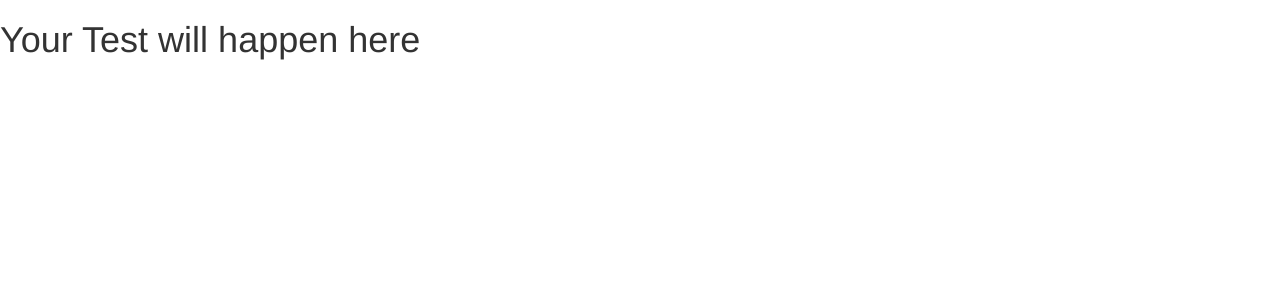
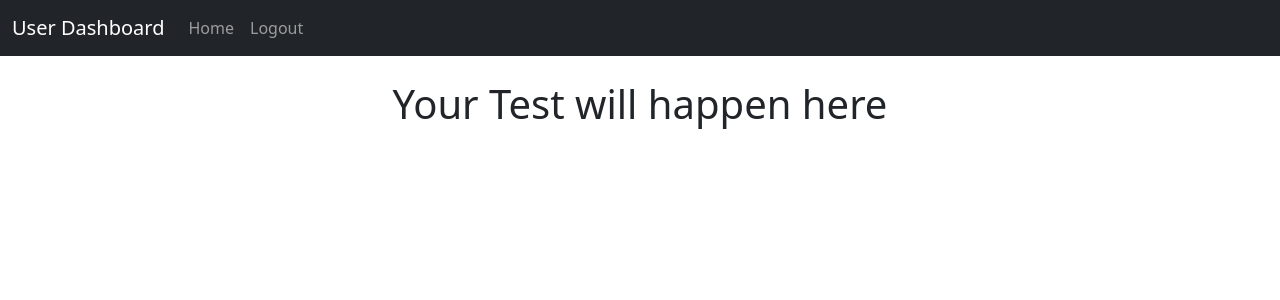
Before and after one commit to soumodiptab/web-evaluator, a Flask app: page /dashboard in a window 1280 px wide. Shown: the top 300 px of the page. Run offline with Flask 2, Linux system fonts and the light colour scheme; a user stored in the database is signed in; some libraries are stand-ins or nearby versions.

Commit message:
added same page flash message in case of login error, added navbar in user page after user sign in, added home link in admin dashboard

```diff
--- a/app.py
+++ b/app.py
@@ -1,4 +1,4 @@
-from flask import Flask, render_template, redirect, url_for, jsonify, request
+from flask import Flask, flash, render_template, redirect, url_for, jsonify, request
 from flask_bootstrap import Bootstrap
 from flask_wtf import FlaskForm
 from wtforms import StringField, PasswordField, BooleanField
@@ -17,6 +17,7 @@ app = Flask(__name__)
 app.config['SQLALCHEMY_TRACK_MODIFICATIONS'] = False
 app.config['SECRET_KEY'] = 'secretkey'
 app.config['SQLALCHEMY_DATABASE_URI'] = 'mysql+mysqlconnector://root:password@localhost/eval'
+# app.config['SQLALCHEMY_DATABASE_URI'] = 'mysql://root:''@localhost/login'
 bootstrap = Bootstrap(app)
 db = SQLAlchemy(app)
 login_manager = LoginManager()
@@ -94,10 +95,12 @@ def login():
                 else:
                     return redirect(url_for('dashboard'))
             else:
-                print("password mismatch!")
+                flash("Password Mismatch!")
+                return render_template('login.html', form=form)
         # return str(user.username) + " " + str(user.password) + " " + str(form.username.data) + " " + str(form.password.data)
-
-        return '<h1>Invalid username or password</h1>'
+        flash("User does not exist!!")
+        return render_template('login.html', form=form)
+        # return '<h1>Invalid username or password</h1>'
         # return '<h1>' + form.username.data + ' ' + form.password.data + '</h1>'
 
     return render_template('login.html', form=form)
@@ -229,6 +232,7 @@ def eventDashboard():
     return render_template('event_dashboard.html', events=events)
 
 
+# pip install --upgrade 'SQLAlchemy<1.4'
 def database_init():
     db.drop_all()
     db.create_all()
--- a/templates/dashboard.html
+++ b/templates/dashboard.html
@@ -1,13 +1,36 @@
-{% extends "bootstrap/base.html" %}
+{% extends "base.html" %}
 
 {% block title %}
 {% endblock %}
 
 {% block styles %}
 {{super()}}
-<!-- <link rel="stylesheet" href="{{url_for('.static', filename='dashboard.css')}}"> -->
+<link rel="stylesheet" href="{{url_for('.static', filename='dashboard.css')}}">
 {% endblock %}
 
 {% block content %}
+<nav class="navbar navbar-expand-lg bg-dark navbar-dark">
+    <div class="container-fluid">
+        <!-- <a class="navbar-brand" href="#">Navbar</a> -->
+        <a class="navbar-brand" href="#">User Dashboard</a>
+        <button class="navbar-toggler" type="button" data-bs-toggle="collapse" data-bs-target="#navbarNav"
+            aria-controls="navbarNav" aria-expanded="false" aria-label="Toggle navigation">
+            <span class="navbar-toggler-icon"></span>
+        </button>
+        <div class="collapse navbar-collapse" id="navbarNav">
+            <ul class="navbar-nav">
+                <li class="nav-item">
+                    <a class="nav-link" href="{{ url_for('index') }}">Home</a>
+                </li>
+                <li class="nav-item">
+                    <a class="nav-link" href="{{ url_for('logout') }}">Logout</a>
+                </li>
+            </ul>
+        </div>
+    </div>
+</nav>
+<br>
+<center>
 <h1>Your Test will happen here</h1>
+</center>
 {% endblock %}
--- a/templates/dashboard_admin.html
+++ b/templates/dashboard_admin.html
@@ -22,6 +22,9 @@
                 <!-- <li class="nav-item">
                     <a class="nav-link active" aria-current="page" href="{{ url_for('index') }}">Home</a>
                 </li> -->
+                <li class="nav-item">
+                    <a class="nav-link" href="{{ url_for('index') }}">Home</a>
+                </li>
                 <li class="nav-item">
                     <a class="nav-link" href="/eventDashboard">Log</a>
                 </li>
```
Also changed, not shown: requirements.txt (+35 -8 lines), static/signin.css (+21 -0 lines), templates/login.html (+6 -1 lines).
